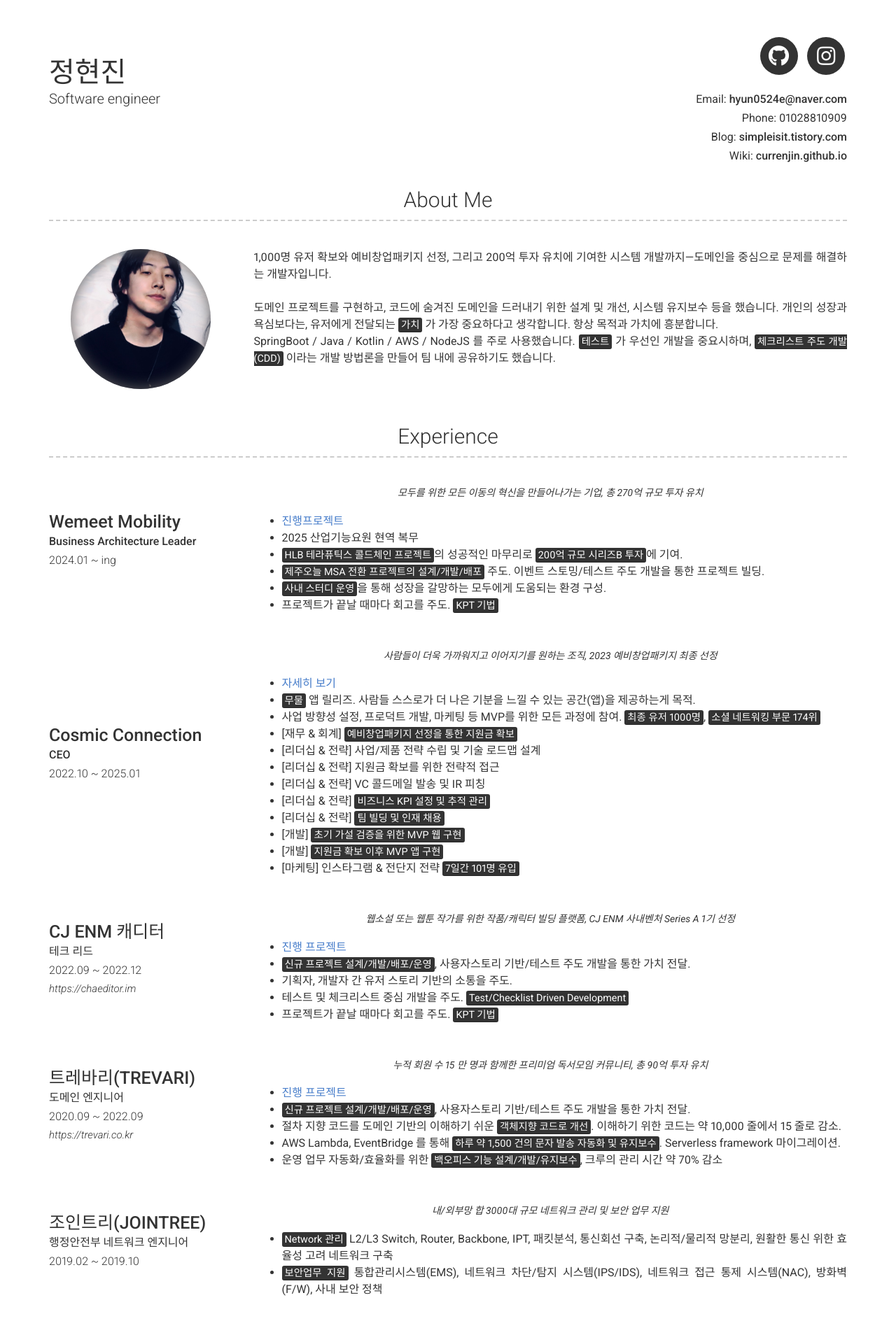
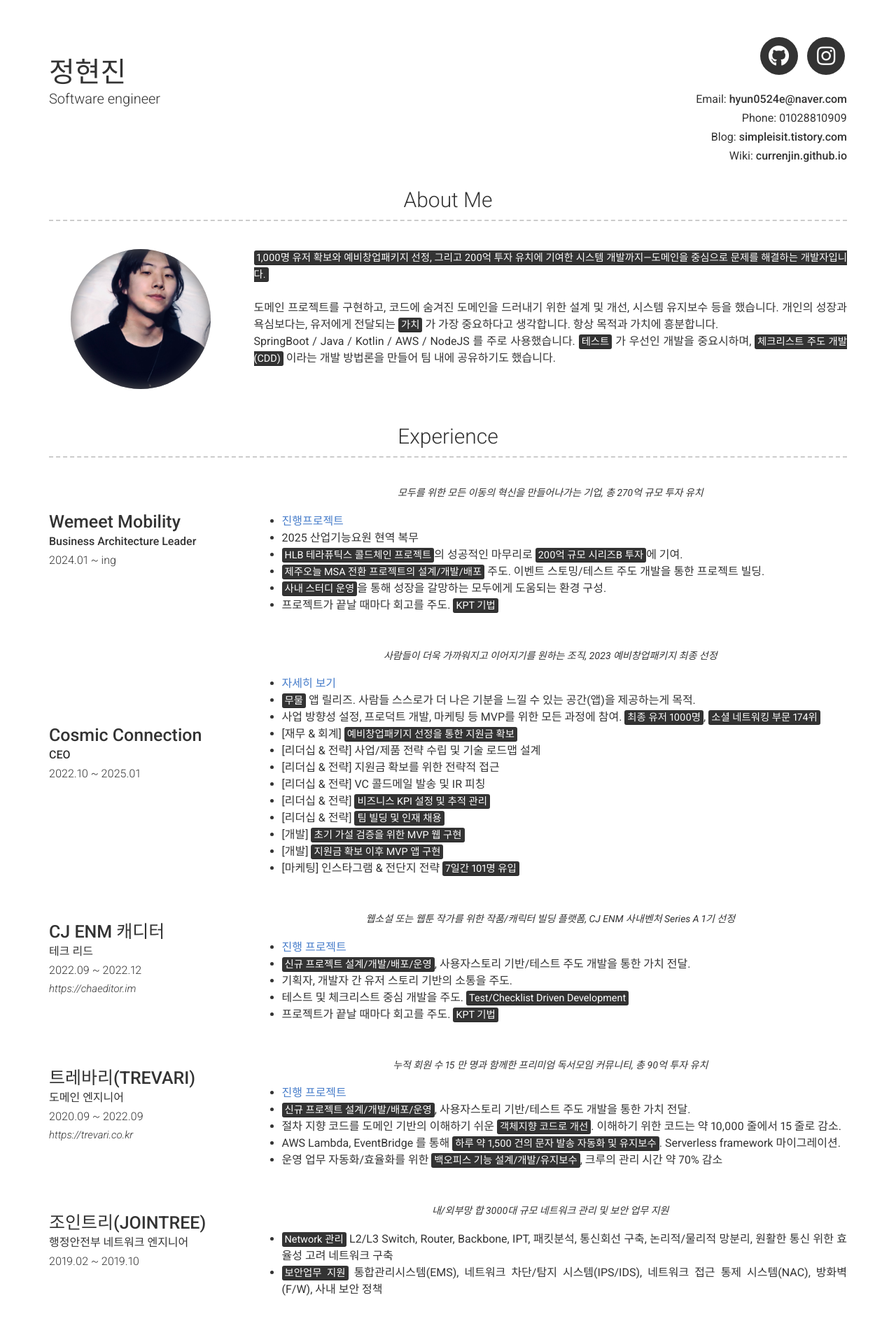
Before and after one commit to currenjin/resume, a Jekyll site: the page built from index.md, in a window 1280 px wide. Shown: the top 1898 px of the page at 70% size. Built offline with Jekyll 4.4.1, drawn with Linux system fonts in a browser that asks for light colours; nearby versions of some CDN libraries.

Commit message:
Docs: About content

```diff
--- a/_config.yml
+++ b/_config.yml
@@ -54,7 +54,7 @@ instagram_username: currenjin
 # about_title: About Me (Use this to override about section title)
 about_profile_image: images/profile-250304.jpg
 about_content: |
-  1,000명 유저 확보와 예비창업패키지 선정, 그리고 200억 투자 유치에 기여한 시스템 개발까지—도메인을 중심으로 문제를 해결하는 개발자입니다.<br>
+  <mark>1,000명 유저 확보와 예비창업패키지 선정, 그리고 200억 투자 유치에 기여한 시스템 개발까지—도메인을 중심으로 문제를 해결하는 개발자입니다.</mark><br>
   <br>
   도메인 프로젝트를 구현하고, 코드에 숨겨진 도메인을 드러내기 위한 설계 및 개선, 시스템 유지보수 등을 했습니다. 개인의 성장과 욕심보다는, 유저에게 전달되는 <mark>가치</mark> 가 가장 중요하다고 생각합니다. 항상 목적과 가치에 흥분합니다.<br>
   SpringBoot / Java / Kotlin / AWS / NodeJS 를 주로 사용했습니다. <mark>테스트</mark> 가 우선인 개발을 중요시하며, <mark>체크리스트 주도 개발(CDD)</mark> 이라는 개발 방법론을 만들어 팀 내에 공유하기도 했습니다.<br>
```
